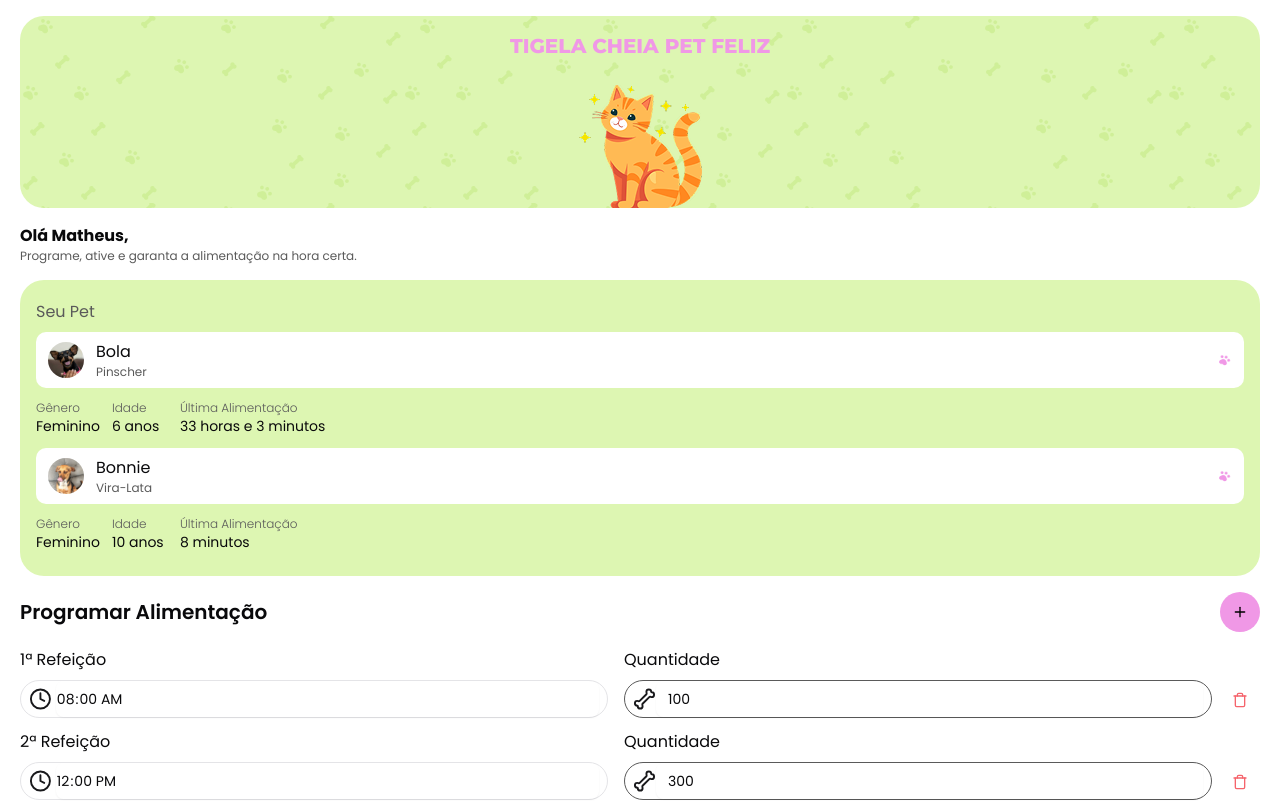
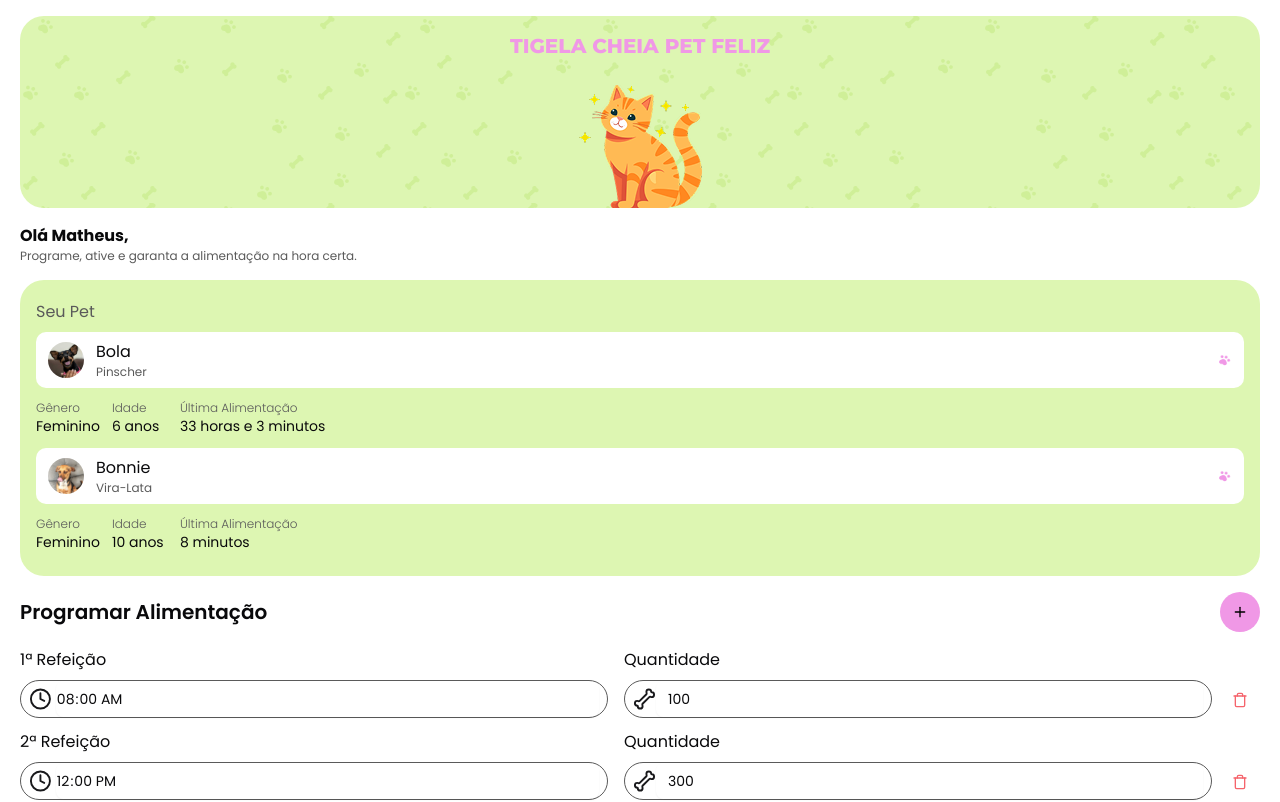
Before and after one commit to HolaSoyMath/iotPET, a Next.js app: page / in a window 1280 px wide. Shown: the top 802 px of the page. Built offline with nearby package versions, Linux system fonts and the light colour scheme.

Commit message:
fix: borda adicionada ao input de horas

```diff
--- a/src/components/feedingItem.tsx
+++ b/src/components/feedingItem.tsx
@@ -46,7 +46,7 @@
       <div className="grid grid-cols-2 gap-4 flex-1">
         <div className="flex-1">
           <p className="mb-2">{index + 1}ª Refeição</p>
-          <div className="relative rounded-full border px-2 flex items-center">
+          <div className="relative rounded-full border-muted-foreground border-1 px-2 flex items-center">
             <Clock
               className={`${
                 time ? "text-primary" : "text-muted-foreground"
```
